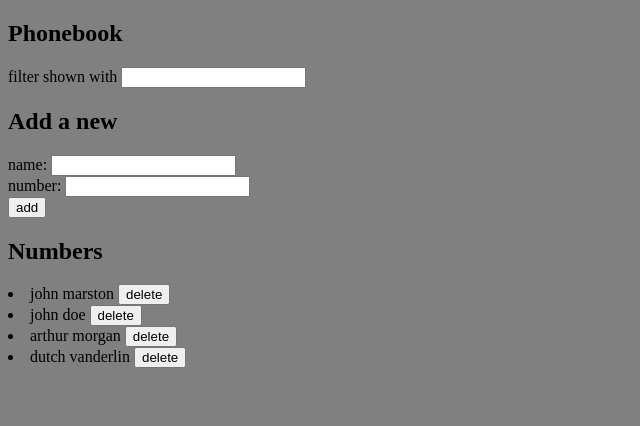
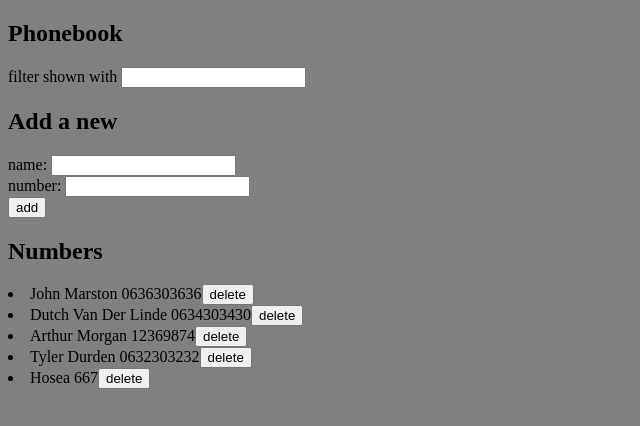
Before and after one commit to mateogrange/FullstackOpen-cours, a React (Vite) app in the folder part2/courseinfo/: page / in a window 1280 px wide. Shown: the top 426 px of the page, without its empty margins (0-640 px from the left). Built offline with nearby package versions, Linux system fonts and the light colour scheme; data requests are answered from the project's data file.

Commit message:
init part2 exo 2.18

```diff
--- a/part2/courseinfo/db.json
+++ b/part2/courseinfo/db.json
@@ -1,24 +1,29 @@
 {
   "persons": [
     {
-      "id": "c79c1758-0158-41c5-943d-80df01ef566a",
-      "name": "john marston",
-      "number": ""
+      "name": "John Marston",
+      "number": "0636303636",
+      "id": "e3edf27a-e077-46b2-9614-41ab7deec07c"
     },
     {
-      "id": "be9fd937-b309-477f-98a5-d43d3e2b9833",
-      "name": "john doe",
-      "number": ""
+      "name": "Dutch Van Der Linde",
+      "number": "0634303430",
+      "id": "66e11266-b93e-4578-abdf-da54c21bad1f"
     },
     {
-      "id": "6b6db763-ba27-4650-90ff-e1b5fba15ec4",
-      "name": "arthur morgan",
-      "number": ""
+      "name": "Arthur Morgan",
+      "number": "12369874",
+      "id": "b77a0c69-fbb2-413d-b882-b08b52301cb7"
     },
     {
-      "id": "adc9e8af-749d-4a7f-8c5f-e99032ecff7c",
-      "name": "dutch vanderlin",
-      "number": ""
+      "name": "Tyler Durden",
+      "number": "0632303232",
+      "id": "83a6e12c-c8a1-4f3a-a7a3-1126a13049d9"
+    },
+    {
+      "name": "Hosea",
+      "number": "667",
+      "id": "5f250142-29c5-410b-88a3-a7e90e774d16"
     }
   ]
 }
--- a/part2/courseinfo/src/App.tsx
+++ b/part2/courseinfo/src/App.tsx
@@ -20,8 +20,7 @@ const App: React.FC<PropsApp> = ({persons: initPersons}) => {
   const [newName, setNewName] = useState('')
   const [newNumber, setNewNumber] = useState('')
   const [filter, setFilter] = useState('')
-
-  console.log(persons)
+  const [loading, setLoading] = useState(true)
 
   useEffect(() => {
     personsService
@@ -52,6 +51,7 @@ const App: React.FC<PropsApp> = ({persons: initPersons}) => {
     }
 
     const found = persons.some(el => el.name.toLowerCase() === newName.toLowerCase())
+
     if(!found) {
       personsService
         .create(nameObject)
@@ -61,7 +61,26 @@ const App: React.FC<PropsApp> = ({persons: initPersons}) => {
           setNewNumber('')
         })
     } else {
-      alert(newName + ' is already added to phonebook')
+      if (window.confirm(`${nameObject.name} is already added to phonebook, replace the old number with a new one?`)) {
+
+        console.log(newName, newNumber)
+
+        personsService
+          .getId(newName)
+          .then((response) => {
+            console.log(response.data[0].id)
+            setLoading(false)
+          })
+
+        if (!loading) {
+          personsService
+            .updateNumber(id, nameObject.name, nameObject.number)
+            .then(() => {
+              console.log(nameObject)
+            })
+        }
+
+      }
     }
   }
 
--- a/part2/courseinfo/src/main.tsx
+++ b/part2/courseinfo/src/main.tsx
@@ -6,7 +6,8 @@ const rootElement = document.getElementById("root");
 
 if (rootElement) {
   ReactDOM.createRoot(rootElement).render(
-      <App />
+    // @ts-ignore
+    <App />
   );
 } else {
   console.error('No root element found');
--- a/part2/courseinfo/src/services/persons.tsx
+++ b/part2/courseinfo/src/services/persons.tsx
@@ -19,6 +19,17 @@ const create = (nameObject :Persons)=> {
 
 const deleteName = (id: string) => {
   return axios.delete(`${baseUrl}/${id}`);
-};
+}
 
-export default { getAll, create, deleteName }
+const getId = (name : string) => {
+  return axios.get(`${baseUrl}?name=${name}`)
+}
+
+const updateNumber = (id: string, name: string, number: string) => {
+  return axios.put(`http://localhost:3001/persons/${id}`, {
+    name: name,
+    number: number
+  })
+}
+
+export default { getAll, create, deleteName, updateNumber, getId }
```
